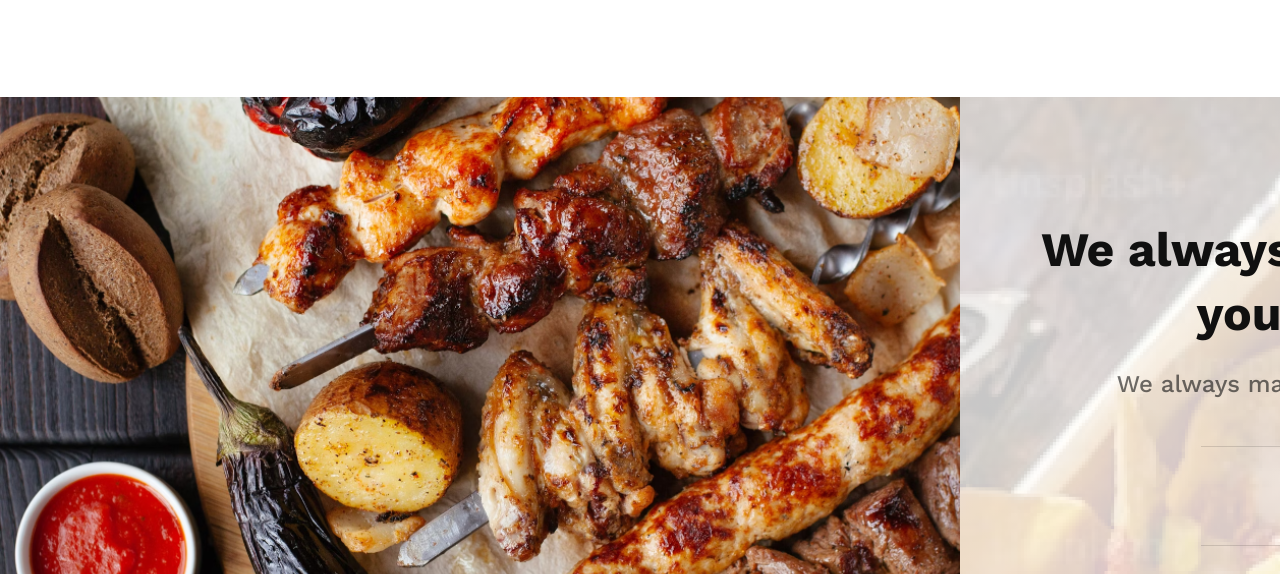
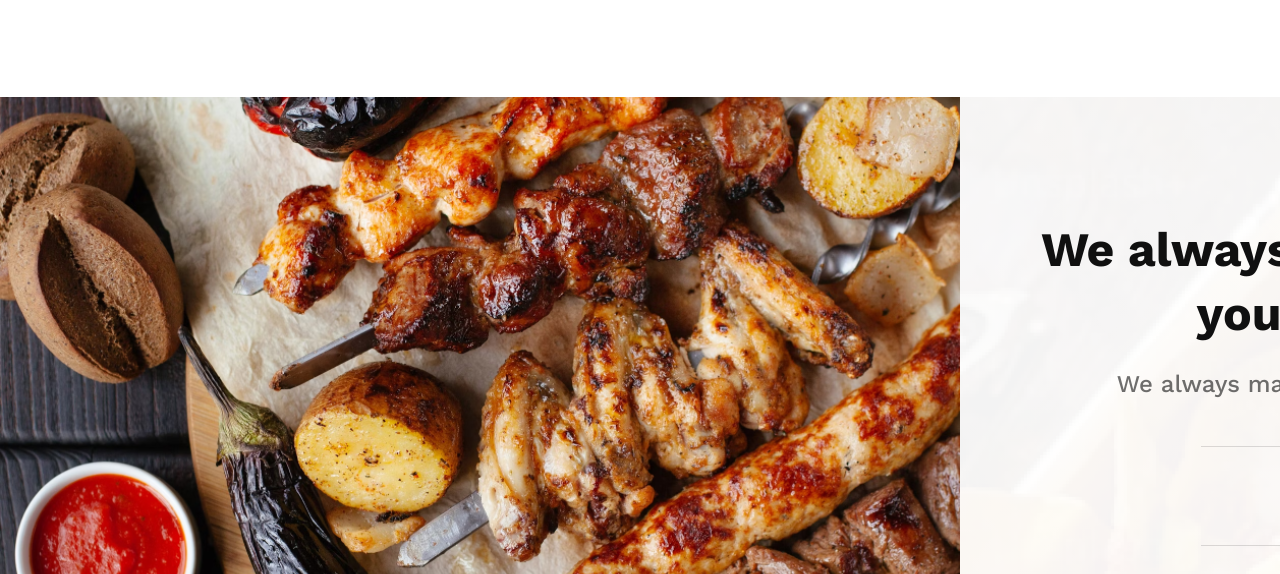
Before and after one commit to AnsarulIslam10/Restaurant-website-design, a plain HTML site: page index.html in a window 1280 px wide. Shown: the part 1949-2523 px from the top of the page. Drawn offline with nearby package versions, Linux system fonts and the light colour scheme.

Commit message:
updated the linear gradient styling in the about section

```diff
--- a/style.css
+++ b/style.css
@@ -182,7 +182,7 @@
 }
 
 .about {
-    background-image: linear-gradient(0deg, rgba(255, 255, 255, 0.781), rgba(255, 255, 255, 0.781)), url(assets/social-bg.png);
+    background-image: linear-gradient(0deg, rgba(255, 255, 255, 0.952), rgba(255, 255, 255, 0.952)), url(assets/social-bg.png);
     background-repeat: no-repeat;
     display: flex;
     justify-content: center;
```
